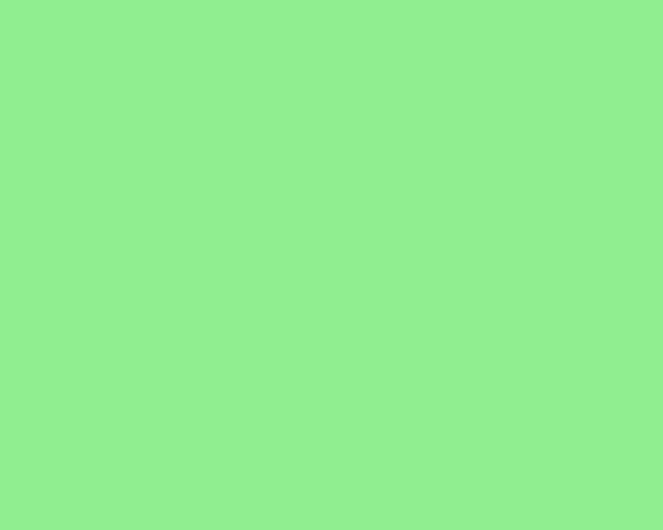
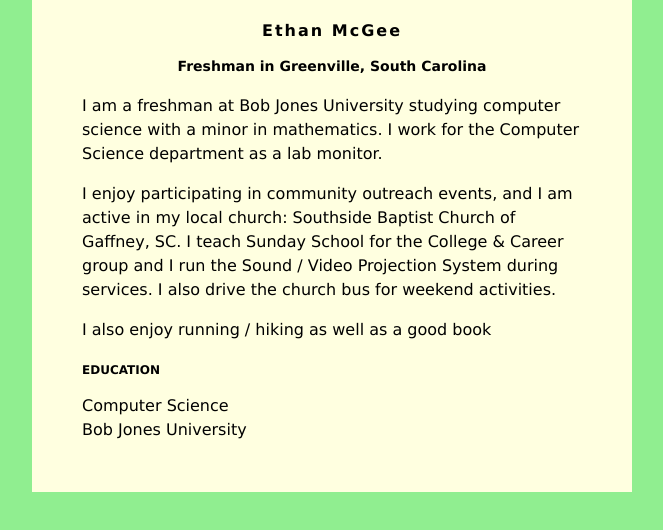
Before and after one commit to JPierreJr/JPierreJr.github.io, a plain HTML site: page index.html in a window 1280 px wide. Shown: the whole page, without its empty margins (308-971 px from the left). Drawn offline with Linux system fonts and the light colour scheme.

Commit message:
Update index.html

```diff
--- a/index.html
+++ b/index.html
@@ -1,9 +1,50 @@
 <html>
 <head>
 <style>
-  body {
+body {
     background: lightgreen;
     font-family: Verdana;
-  }
-  #content {
-      background: lightyellow;
+}
+#content {
+    background: lightyellow;
+    min-width: 200px;
+    max-width: 500px;
+    padding: 50px;
+    margin: auto;
+    margin-top: -50px;
+    line-height: 150%;
+}
+h1 {
+    letter-spacing: 2px;
+    font-size: 16px;
+    text-align: center;
+}
+h2 {
+    font-size: 14px;
+    text-align: center;
+}
+h3 {
+    font-size: 12px;
+}
+</style>
+</head>
+<body>
+    <div id="content">
+        <h1>Ethan McGee</h1>
+        <h2>Freshman in Greenville, South Carolina</h2>
+
+         <p>I am a freshman at Bob Jones University studying computer science with a minor in mathematics. I work for the Computer Science department as a lab monitor.</p>
+         <p>
+            I enjoy participating in community outreach events, and I am active in my local church: Southside Baptist Church of Gaffney, SC.  I teach Sunday School for the College &amp; Career group and I run the Sound / Video Projection System during services.  I also drive the church bus for weekend activities.
+         </p>
+         <p>
+            I also enjoy running / hiking as well as a good book
+         </p>
+
+        <h3>EDUCATION</h3>
+        Computer Science<br>
+        Bob Jones University
+    </div>
+
+</body>
+</html>
```
